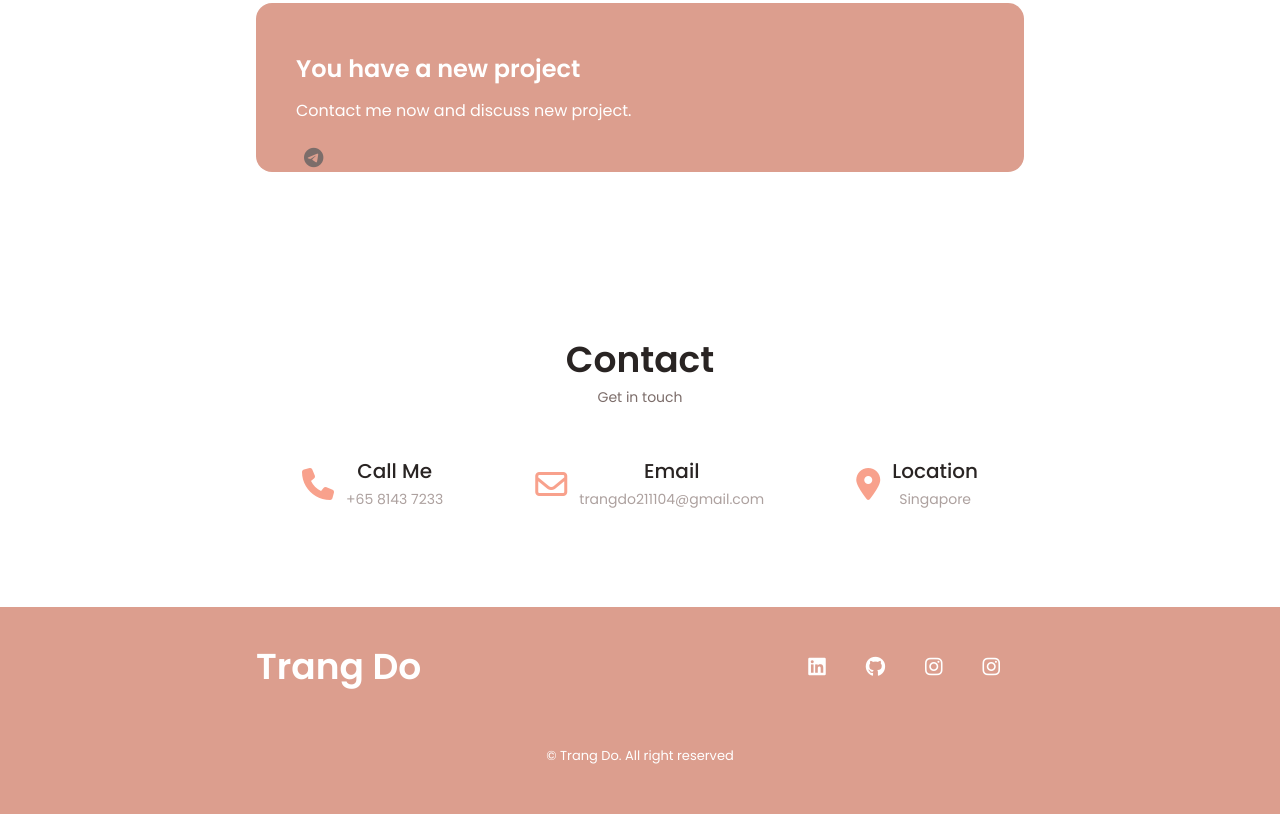
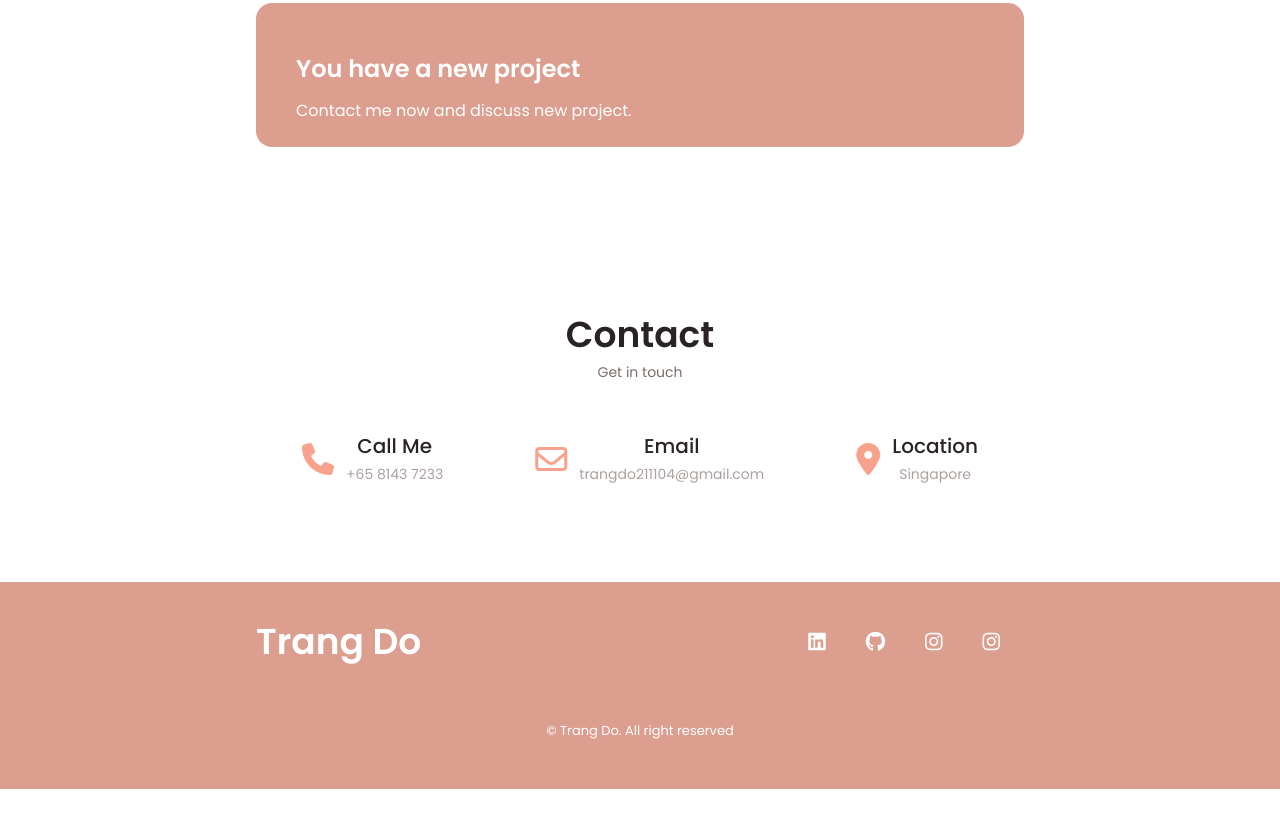
Before and after one commit to TrangDo2104/TrangDo2104Portfolio.github.io, a plain HTML site: page index.html in a window 1280 px wide. Shown: the part 3830-4644 px from the top of the page. After the commit the page ends 4619 px from the top, so only its background shows below. Drawn offline with Linux system fonts and the light colour scheme.

Commit message:
Update index.html

```diff
--- a/index.html
+++ b/index.html
@@ -493,7 +493,6 @@
                     <div class="project-data">
                         <h2 class="project-bg-title">You have a new project</h2>
                         <p class="project-bg-description">Contact me now and discuss new project.</p>
-                            <i class="fab fa-telegram-plane project-icon button-icon"></i>
                         </a>
                     </div>
                 </div>
```
